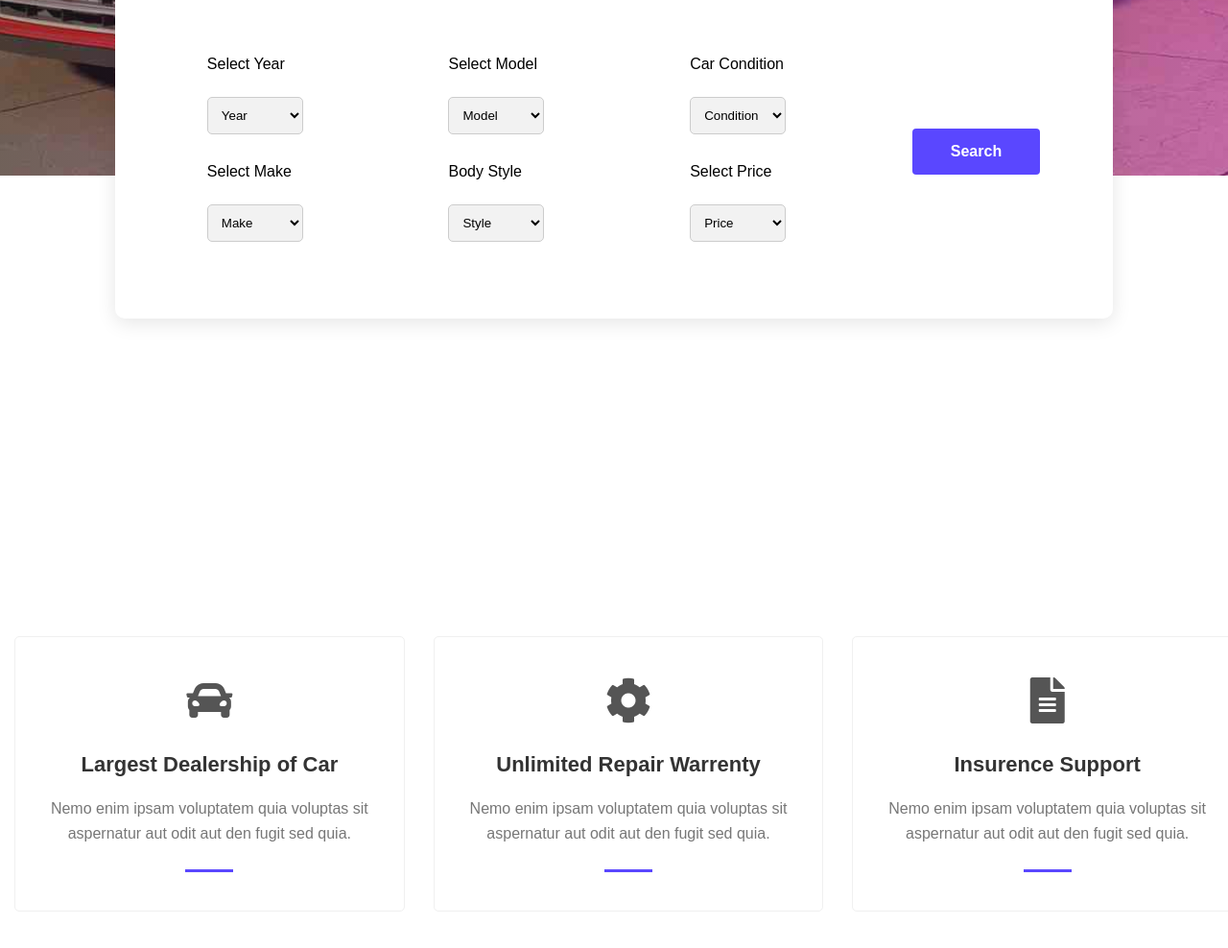
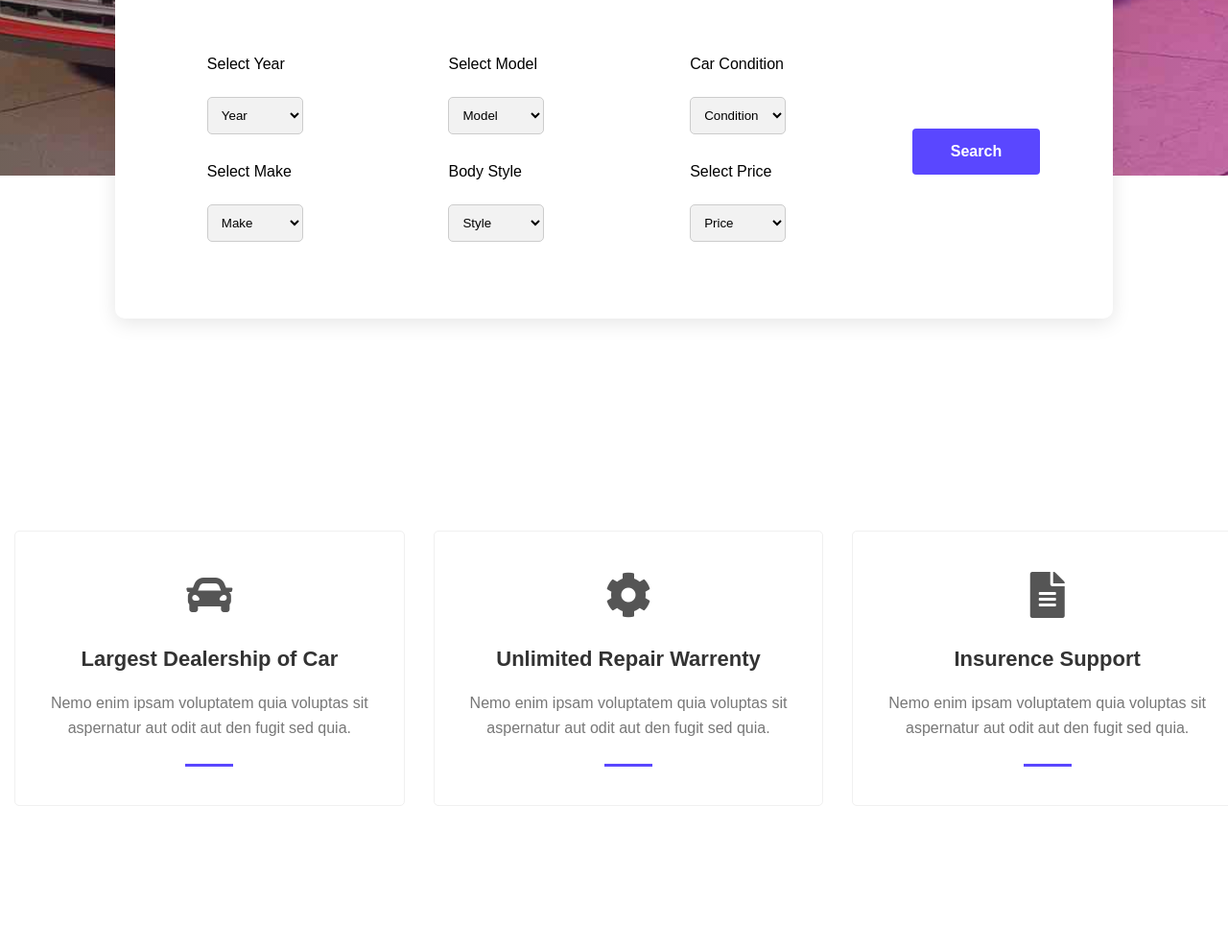
Before and after one commit to Kamtchi/GITHUBCC1, a plain HTML site: page index.html in a window 1280 px wide. Shown: the part 817-1805 px from the top of the page at 96% size. After the commit the page ends 1737 px from the top, so only its background shows below. Drawn offline with Linux system fonts and the light colour scheme.

Commit message:
modification de la marge en haut de la section service

```diff
--- a/asset/css/service.css
+++ b/asset/css/service.css
@@ -9,7 +9,7 @@
     margin: 0 auto;
     padding: 0 15px;
     width: 100%;
-    margin-top: 200px;
+    margin-top: 90px;
 }
 
 .services-grid {
```
